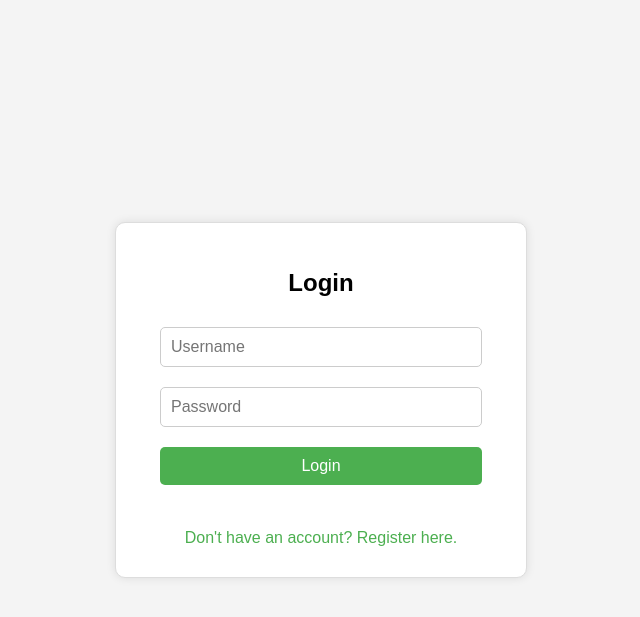
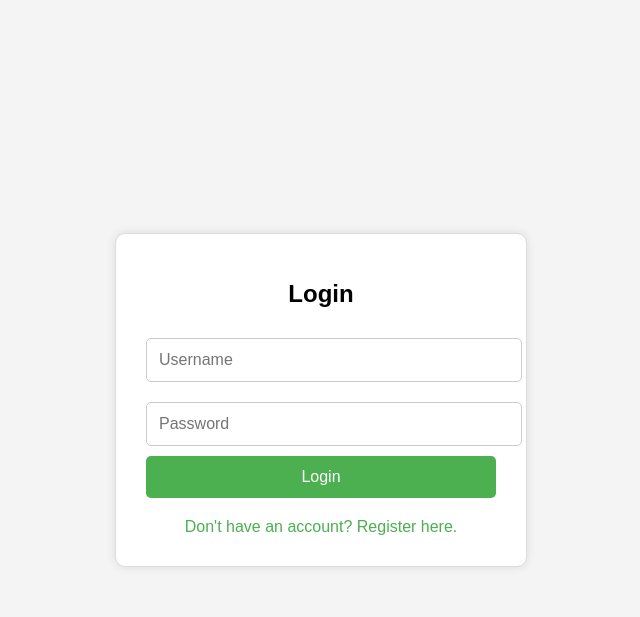
Before and after one commit to esraamjdy/Final-Project_remotecoders, a Flask app: page /login in a window 1280 px wide. Shown: the top 617 px of the page, without its empty margins (319-959 px from the left). Run offline with Flask 3, Linux system fonts and the light colour scheme.

Commit message:
Update login.html

```diff
--- a/templates/login.html
+++ b/templates/login.html
@@ -3,45 +3,32 @@
 <head>
     <meta charset="UTF-8">
     <meta name="viewport" content="width=device-width, initial-scale=1.0">
+    <!-- Linking external CSS for styling the login page -->
     <link rel="stylesheet" href="{{ url_for('static', filename='css/styles.css') }}">
     <title>Login</title>
-<style>
-  .container {
-    display: flex;
-    flex-direction: column;
-    justify-content: center;
-    align-items: center;
-  }
-
-  form {
-    display: flex;
-    flex-direction: column;
-    align-items: center;
-  }
-
-  input {
-    margin: 10px 0;
-    padding: 10px;
-    width: 300px;
-  }
-
-  button {
-    padding: 10px 20px;
-    margin-top: 10px;
-  }
-</style>
+    <style>
+        /* Custom styling for the login page can be added here if necessary */
+    </style>
 </head>
 <body>
     <div class="container">
+        <!-- Main heading for the login page -->
         <h1>Login</h1>
+        <!-- Login form to handle user input -->
         <form id="login-form">
+            <!-- Input field for username -->
             <input type="text" id="username" placeholder="Username" required>
+            <!-- Input field for password -->
             <input type="password" id="password" placeholder="Password" required>
+            <!-- Button to submit the form and trigger login process -->
             <button type="submit">Login</button>
         </form>
+        <!-- Placeholder for error or success messages after form submission -->
         <p id="message"></p>
+        <!-- Link to the registration page for new users -->
         <a href="/register">Don't have an account? Register here.</a>
     </div>
+    <!-- Linking external JavaScript file to handle login logic -->
     <script src="{{ url_for('static', filename='js/main.js') }}"></script>
 </body>
 </html>
```
